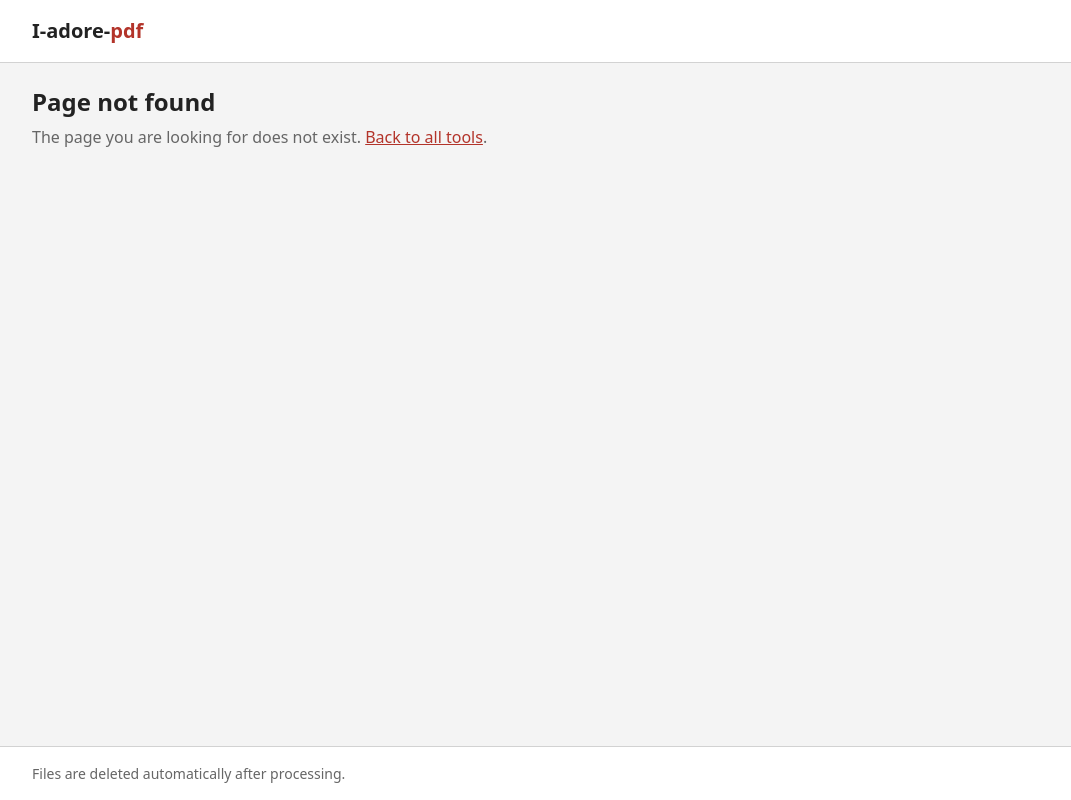
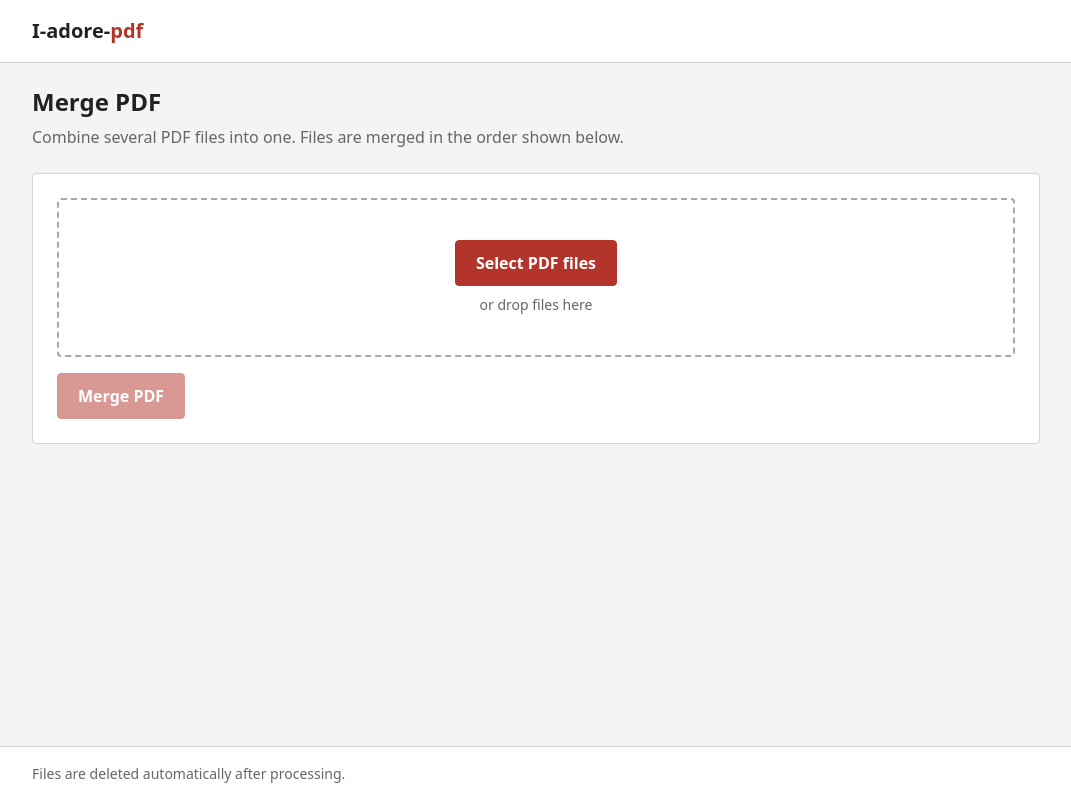
Before and after one commit to beambomb/I-adore-pdf, a React (Vite) app in the folder frontend/: page /merge in a window 1280 px wide. Before the commit this address had no page. Shown: the whole page, without its empty margins (104-1175 px from the left). Built offline with nearby package versions, Linux system fonts and the light colour scheme.

Commit message:
feat(ui): add merge page and home card

```diff
--- a/frontend/src/App.tsx
+++ b/frontend/src/App.tsx
@@ -1,6 +1,7 @@
 import { Route, Routes } from "react-router-dom";
 import Layout from "./components/Layout";
 import HomePage from "./pages/HomePage";
+import MergePage from "./pages/MergePage";
 import NotFoundPage from "./pages/NotFoundPage";
 
 export default function App() {
@@ -8,6 +9,7 @@ export default function App() {
     <Routes>
       <Route element={<Layout />}>
         <Route index element={<HomePage />} />
+        <Route path="merge" element={<MergePage />} />
         <Route path="*" element={<NotFoundPage />} />
       </Route>
     </Routes>
--- /dev/null
+++ b/frontend/src/pages/MergePage.tsx
@@ -0,0 +1,87 @@
+import { useRef, useState } from "react";
+import { ApiError, postForm, type JobResult } from "../api/client";
+import FileDropzone from "../components/FileDropzone";
+import FileList, { type QueuedFile } from "../components/FileList";
+import ResultPanel from "../components/ResultPanel";
+import ToolLayout from "../components/ToolLayout";
+import { moveItem, removeAt } from "../lib/reorder";
+
+export default function MergePage() {
+  const nextId = useRef(1);
+  const [items, setItems] = useState<QueuedFile[]>([]);
+  const [busy, setBusy] = useState(false);
+  const [progress, setProgress] = useState(0);
+  const [error, setError] = useState<string | null>(null);
+  const [result, setResult] = useState<JobResult | null>(null);
+
+  function addFiles(files: File[]) {
+    setItems((current) => [...current, ...files.map((file) => ({ id: nextId.current++, file }))]);
+    setError(null);
+  }
+
+  async function merge() {
+    setBusy(true);
+    setError(null);
+    setProgress(0);
+    const form = new FormData();
+    items.forEach((item) => form.append("files", item.file, item.file.name));
+    try {
+      setResult(await postForm<JobResult>("/api/merge", form, setProgress));
+    } catch (err) {
+      setError(err instanceof ApiError ? err.message : "Something went wrong. Please try again.");
+    } finally {
+      setBusy(false);
+    }
+  }
+
+  function reset() {
+    setItems([]);
+    setResult(null);
+    setError(null);
+    setProgress(0);
+  }
+
+  return (
+    <ToolLayout
+      title="Merge PDF"
+      description="Combine several PDF files into one. Files are merged in the order shown below."
+    >
+      {result ? (
+        <ResultPanel result={result} onReset={reset} resetLabel="Merge more files" />
+      ) : (
+        <>
+          <FileDropzone
+            accept={["application/pdf", ".pdf"]}
+            multiple
+            disabled={busy}
+            label="Select PDF files"
+            onFiles={addFiles}
+          />
+          <FileList
+            items={items}
+            disabled={busy}
+            onMove={(from, to) => setItems((current) => moveItem(current, from, to))}
+            onRemove={(index) => setItems((current) => removeAt(current, index))}
+          />
+          {items.length === 1 && <p className="hint">Add at least one more PDF to merge.</p>}
+          {busy && <progress className="progress" value={progress} max={1} aria-label="Upload progress" />}
+          {error && (
+            <p className="alert" role="alert">
+              {error}
+            </p>
+          )}
+          <div className="actions">
+            <button
+              type="button"
+              className="btn"
+              disabled={busy || items.length < 2}
+              onClick={merge}
+            >
+              {busy ? "Merging..." : "Merge PDF"}
+            </button>
+          </div>
+        </>
+      )}
+    </ToolLayout>
+  );
+}
--- a/frontend/src/tools.ts
+++ b/frontend/src/tools.ts
@@ -5,4 +5,10 @@ export interface ToolInfo {
 }
 
 /** Every implemented tool. Each task appends its own entry here. */
-export const tools: ToolInfo[] = [];
+export const tools: ToolInfo[] = [
+  {
+    path: "/merge",
+    title: "Merge PDF",
+    description: "Combine several PDF files into a single document.",
+  },
+];
```
